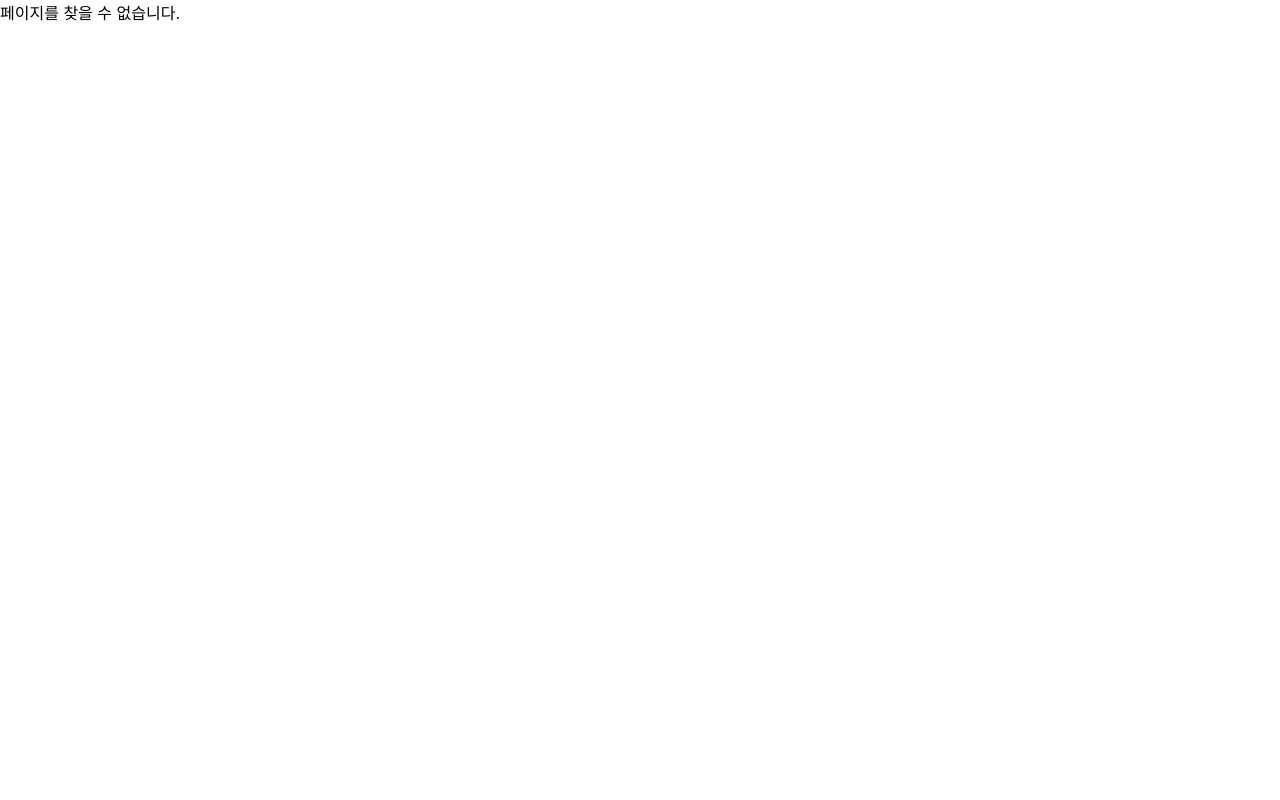
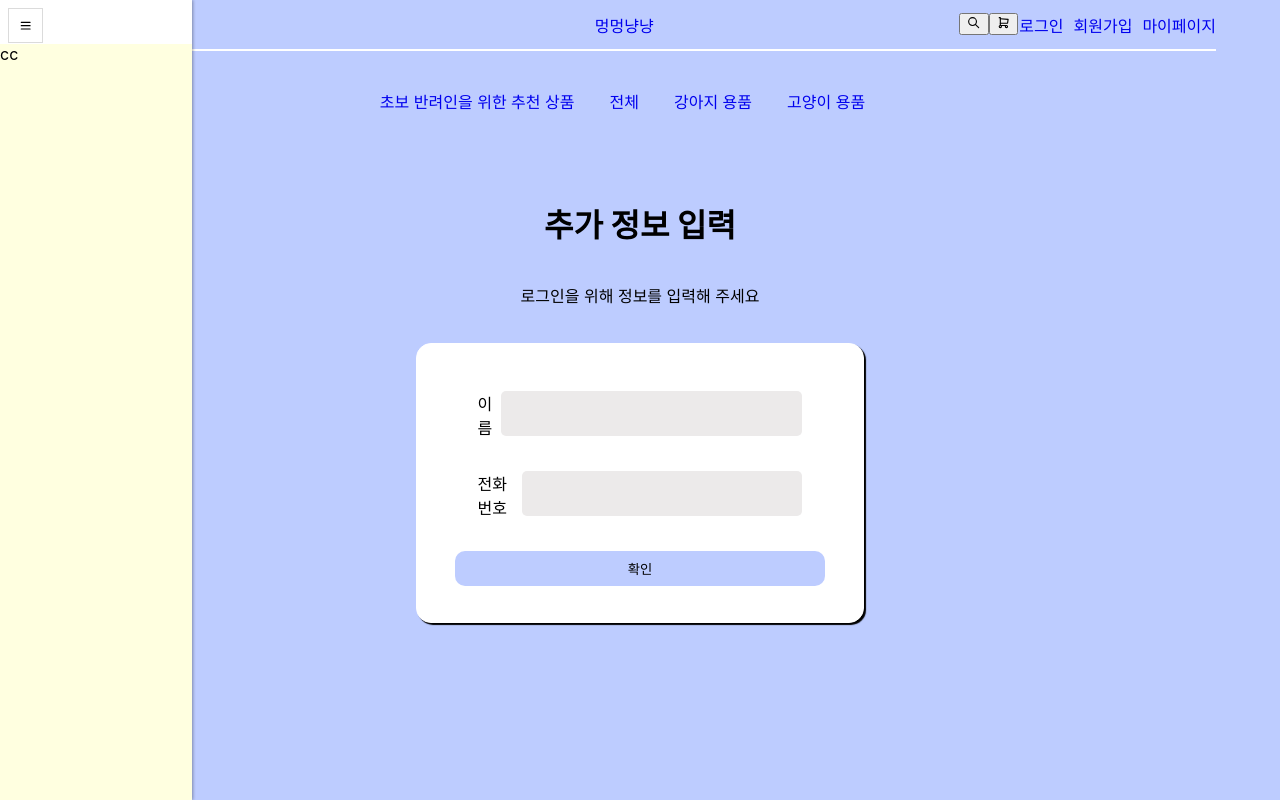
Before and after one commit to meong-nyang/front, a React (Create React App) app: page /user/join/oauth2 in a window 1280 px wide. Built offline with nearby package versions, Linux system fonts and the light colour scheme.

Commit message:
로그인페이지 OAuth 기능추가

```diff
--- a/src/App.js
+++ b/src/App.js
@@ -10,6 +10,8 @@ import MainPage from './pages/user/MainPage/MainPage';
 import UserLoginPage from './pages/user/UserLoginPage/UserLoginPage';
 import UserJoinPage from './pages/user/UserJoinPage/UserJoinPage';
 import UserMyPage from './pages/user/UserMyPage/UserMyPage';
+import OAuth2SigninPage from './pages/user/OAuth2SigninPage/OAuth2SigninPage';
+import OAuth2SignupPage from './pages/user/OAuth2SignupPage/OAuth2SignupPage';
 
 function App() {
 
@@ -19,8 +21,10 @@ function App() {
       <Routes>
         <Route path='/' element={<MainPage />}/>
         <Route path='/user/login' element={<UserLoginPage/>}/>
-        <Route path='/user/join' element={<UserJoinPage/>}/>
-        <Route path='/user/mypage' element={<UserMyPage/>}/>
+        <Route path='/user/login/oauth2' element={<OAuth2SigninPage />}/>
+        <Route path='/user/join' element={<UserJoinPage />}/>
+        <Route path='/user/join/oauth2' element={<OAuth2SignupPage />}/>
+        <Route path='/user/mypage' element={<UserMyPage />}/>
 
         <Route path='/admin/dashboard' element={<DashboardPage />} />
         <Route path='/admin/product/list' element={<ProductListPage />} />
--- a/src/pages/user/MainPage/MainPage.jsx
+++ b/src/pages/user/MainPage/MainPage.jsx
@@ -61,7 +61,7 @@ function MainPage(props) {
                 <Sidebar />
                 <div css={s.mainContainer}>
                     <div css={s.mainPage}>
-                        <TbArrowBadgeLeftFilled css={s.prevButton} onClick={moveToSlide}/>
+                        <TbArrowBadgeLeftFilled css={s.prevButton} onClick={() => moveToSlide('prev')}/>
 
                         {
                             trainCompartment.map((item, index) => (
@@ -74,7 +74,7 @@ function MainPage(props) {
                             ))
                         }
 
-                        <TbArrowBadgeRightFilled css={s.nextButton} onClick={moveToSlide}/>
+                        <TbArrowBadgeRightFilled css={s.nextButton} onClick={() => moveToSlide('next')}/>
                     </div>
                 </div>
             </div>
--- a/src/pages/user/OAuth2SigninPage/OAuth2SigninPage.jsx
+++ b/src/pages/user/OAuth2SigninPage/OAuth2SigninPage.jsx
@@ -1,10 +1,13 @@
 import React, { useEffect } from 'react';
 import { useNavigate, useSearchParams } from 'react-router-dom';
 import { instance } from '../../../apis/util/instance';
+/** @jsxImportSource @emotion/react */
+import * as s from "./style";
 
 function OAuth2SigninPage(props) {
     const [ searchParams ] = useSearchParams();
     const navigate = useNavigate();
+
 
     useEffect(() => {
         const accessToken = searchParams.get("accessToken");
@@ -15,7 +18,7 @@ function OAuth2SigninPage(props) {
         }
         localStorage.setItem("accessToken", "Bearer " + accessToken);
         instance.interceptors.request.use(config => {
-            config.headers["Authrization"] = localStorage.getItem("accessToken");
+            config.headers["Authorization"] = localStorage.getItem("accessToken");
             return config;
         })
         navigate("/");
--- a/src/pages/user/OAuth2SignupPage/OAuth2SignupPage.jsx
+++ b/src/pages/user/OAuth2SignupPage/OAuth2SignupPage.jsx
@@ -1,10 +1,53 @@
-import React from 'react';
+import React, { useState } from 'react';
+/** @jsxImportSource @emotion/react */
+import * as s from "./style";
+import MainHeader from '../../../components/user/MainHeader/MainHeader';
 
 function OAuth2SignupPage(props) {
+    const [ inputUser, setInputUser ] = useState({
+        username: "",
+        name: "",
+        phone: "",
+        provider: ""
+    })
+
+    const handleAddInfoInputOnChange = (e) => {
+        setInputUser(inputUser => ({
+            ...inputUser,
+            [e.target.name]: e.target.value
+        }))
+    }
+
+    const handleAddInfoSubmitOnClick = () => {
+
+    }
+
     return (
-        <div>
+        <>
+            <body css={s.layout}>
+                <MainHeader />
+                <h1>추가 정보 입력</h1>
+                <p>로그인을 위해 정보를 입력해 주세요</p>
+                <div css={s.signupContainer}>
+                    <div css={s.signupInputBox}>
 
-        </div>
+                        <div css={s.signupInput}>
+                            <div>
+                                <label htmlFor="">이름</label>
+                                <input type="text" name='name' onChange={handleAddInfoInputOnChange} value={inputUser.name} />
+                            </div>
+                            <div>
+                                <label>전화번호</label>
+                                <input type="text" name='phone' onChange={handleAddInfoInputOnChange} value={inputUser.phone} />
+                            </div>
+
+                            <button onClick={handleAddInfoSubmitOnClick}>확인</button>
+                        </div>
+                    </div>
+                </div>
+            </body>
+
+        </>
     );
 }
 
--- /dev/null
+++ b/src/pages/user/OAuth2SignupPage/style.js
@@ -0,0 +1,95 @@
+import { css } from "@emotion/react";
+
+export const layout = css`
+    display: flex;
+    flex-direction: column;
+    align-items: center;
+    background-color: #BDCCFF;
+    height: 100%;
+
+    & > h1 {
+        margin-top: 50px;
+    }
+`;
+
+export const signupContainer = css`
+    display: flex;
+    justify-content: center;
+    width: 50%;
+    height: 35%;
+`;
+
+export const signupInputBox = css`
+    display: flex;
+    margin-top: 20px;
+    align-items: center;
+    box-sizing: border-box;
+    border: 1px solid white;
+    padding: 20px;
+    width: 70%;
+    height: 100%;
+    border-radius: 15px;
+    background-color: #ffffff;
+    box-shadow: 2px 2px 1px;
+`;
+
+export const logoBox = css`
+    display: flex;
+    box-sizing: border-box;
+    border: 1px solid #dbdbdb;
+    width: 50%;
+    height: 100%;
+`;
+
+export const signupInput = css`
+    display: flex;
+    flex-direction: column;
+    justify-content: space-around;
+    align-items: center;
+    width: 100%;
+    height: 100%;
+
+    & div {
+        display: flex;
+        justify-content: space-between;
+        width: 80%;
+
+        &:nth-of-type(1) {
+            margin-top: 10px;
+        }
+    }
+
+    & label {
+        display: flex;
+        align-items: center;
+
+
+    }
+
+    & input {
+        border-radius: 5px;
+        width: 350px;
+        height: 45px;
+        border: none;
+        outline: none;
+        padding: 0px 10px;
+        background-color: #eceaea;
+    }
+
+    & > button {
+        width: 370px;
+        height: 35px;
+        border-radius: 10px;
+        border: none;
+        background-color: #BDCCFF;
+        cursor: pointer;
+
+        &:hover {
+            background-color: #97abeb;
+        }
+
+        &:active {
+            background-color: #7b95eb;
+        }
+    }
+`;
--- a/src/pages/user/UserLoginPage/UserLoginPage.jsx
+++ b/src/pages/user/UserLoginPage/UserLoginPage.jsx
@@ -6,8 +6,11 @@ import { SiNaver } from "react-icons/si";
 import { RiKakaoTalkFill } from "react-icons/ri";
 import MainHeader from '../../../components/user/MainHeader/MainHeader';
 import { useMutation } from 'react-query';
+import { useNavigate } from 'react-router-dom';
+import { instance } from '../../../apis/util/instance';
 
 function UserLoginPage(props) {
+    const navigate = useNavigate();
     const [ authState, setAuthState ] = useState(1);
 
     const [ username, usernameChange ] = useState();
@@ -17,6 +20,13 @@ function UserLoginPage(props) {
         username: "",
         password: ""
     })
+
+    const [ userOAuthData, setUserOAuthData ] = useState({
+        username: "",
+        name: "",
+        phone: "",
+        provider: "",
+    });
 
     const [ fieldErrorMessages, setFieldErrorMessages ] = useState({
         username: <></>,
@@ -37,28 +47,41 @@ function UserLoginPage(props) {
         }
     }
 
-    const authSigninMutation = useMutation({
-        mutationKey: "authLoginMutation",
-        onSuccess: response => {
-            const accessToken = response.data;
-            localStorage.setItem("AccessToken", accessToken);
-            alert("..")
-            window.location.replace("/");
+    const signin = useMutation(
+        async () => await instance.post("/login", inputUser),
+
+        {
+            onSuccess: (data) => {
+                const { accessToken } = data;
+                if (accessToken) {
+                    localStorage.setItem("accessToken", accessToken);
+                    alert("로그인 성공");
+                } else {
+                    alert("사용자 정보를 확인해 주세요.");
+                }
+            },
+            onError: (error) => {
+                console.error('로그인 실패', error);
+                alert("로그인에 실패했습니다");
+            }
         },
-        onError: error => {
-            alert(error.response.data);
-        }
-    });
+
+
+    );
+
+    const handleLoginInputOnChange = (e) => {
+        setInputUser(inputUser => ({
+            ...inputUser,
+            [e.target.name]: e.target.value
+        }));
+    };
 
     const handleUserLoginSubmitOnClick = () => {
-        authSigninMutation.mutate({
-            username,
-            password
-        })
+        signin.mutateAsync();
     };
 
     const handleUserLoginSubmitKeyDown = (e) => {
-        if (e.keyDown === 13) {
+        if (e.keyCode === 13) {
             handleUserLoginSubmitOnClick();
         }
     };
@@ -75,20 +98,20 @@ function UserLoginPage(props) {
                     </div>
                     <div css={s.loginInputBox}>
                         <div css={s.inputWrapper}>
-                            <input type="text" name={username} value={username} onChange={username} placeholder=' '/>
+                            <input type="text" name='username' onChange={handleLoginInputOnChange} value={inputUser.username}  placeholder=' '/>
                             <label htmlFor="">아이디</label>
                         </div>
                         <div css={s.inputWrapper}>
-                            <input type="password" name={password} value={password} placeholder=' '/>
+                            <input type="password" name='password' onChange={handleLoginInputOnChange} onKeyDown={handleUserLoginSubmitKeyDown} value={inputUser.password} placeholder=' '/>
                             <label>비밀번호</label>
                         </div>
                         <a href='/user/find/pw'>비밀번호를 잊으셨나요?</a>
-                        <button onKeyDown={handleUserLoginSubmitKeyDown} onClick={handleUserLoginSubmitOnClick}>로그인</button>
+                        <button  onClick={handleUserLoginSubmitOnClick}>로그인</button>
                     </div>
-                    <div css={s.OAuthButtonBox}>
-                        <button><FcGoogle /></button>
-                        <button><RiKakaoTalkFill /></button>
-                        <button><SiNaver /></button>
+                    <div css={s.OAuthBox}>
+                        <a href='http://localhost:8080/oauth2/authorization/google'><FcGoogle /></a>
+                        <a href='http://localhost:8080/oauth2/authorization/kakao'><RiKakaoTalkFill /></a>
+                        <a href='http://localhost:8080/oauth2/authorization/naver'><SiNaver /></a>
                     </div>
                     <a href='/user/join'>아직 계정이 없으신가요?</a>
                 </div>
--- a/src/pages/user/UserLoginPage/style.js
+++ b/src/pages/user/UserLoginPage/style.js
@@ -35,14 +35,14 @@ export const loginBox = css`
 
     & a {
         display: flex;
-        justify-content: end;
+        justify-content: center;
         align-items: center;
         font-size: 14px;
         text-decoration: none;
 
-        &:nth-of-type(1) {
+        /* &:nth-of-type(1) {
             margin: 0px 0px 0px 210px;
-        }
+        } */
     }
 
     & p {
@@ -136,7 +136,7 @@ export const findPassword = css`
 
 `;
 
-export const OAuthButtonBox = css`
+export const OAuthBox = css`
     display: flex;
     margin-bottom: 20px;
     justify-content: space-between;
--- a/src/styles/common.js
+++ b/src/styles/common.js
@@ -9,7 +9,7 @@ export const reset = css`
         height: 100%;
     }
 
-    button {
+    /* button {
         border: none;
         outline: none;
         background-color: ${BUTTON_COLOR};
@@ -18,10 +18,10 @@ export const reset = css`
         cursor: pointer;
     }
 
-    table {
+    /* table {
         width: 100%;
         border-collapse: collapse;
-    }
+    } */
 
     th, td {
         box-sizing: border-box;
```
Also changed, not shown: src/pages/user/OAuth2SigninPage/style.js (added).
